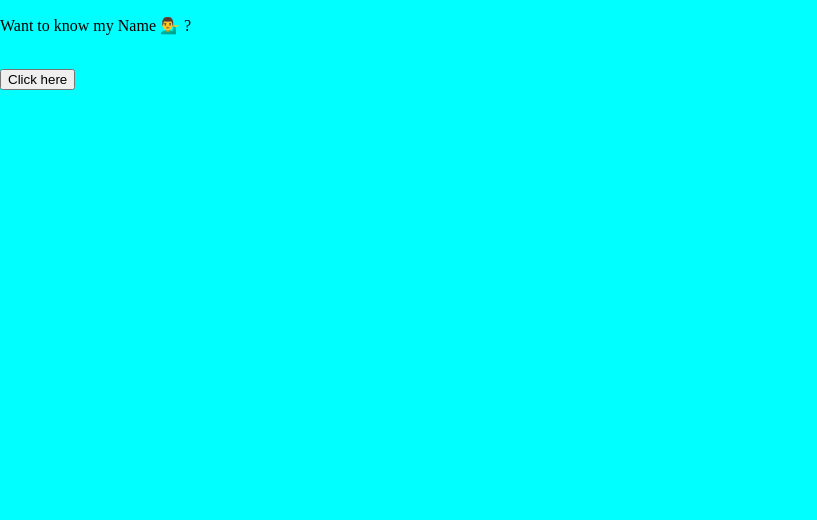
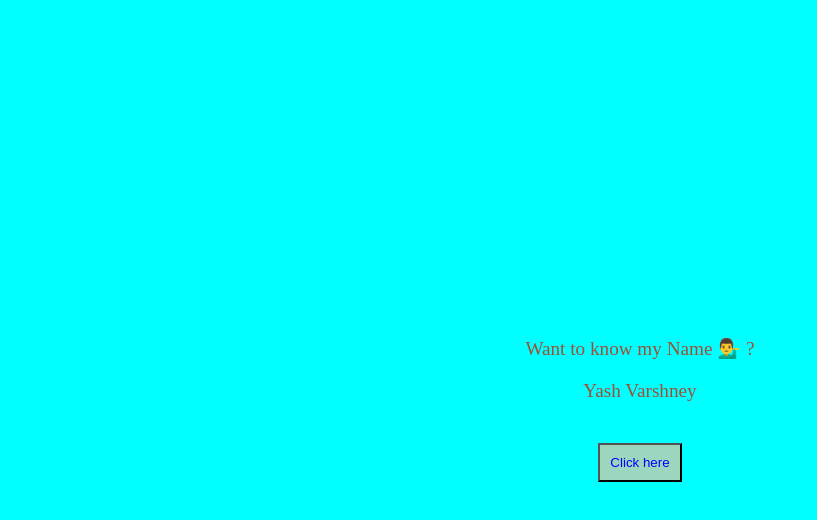
Before and after one commit to Yash-Var/javascript, a plain HTML site: page Projects/settimeout.html in a window 1280 px wide. Both pictures are taken after a click on the button "Click here". Shown: the whole page, without its empty margins (0-817 px from the left). Drawn offline with Linux system fonts and the light colour scheme.

Commit message:
set time out

```diff
--- a/Projects/settimeout.html
+++ b/Projects/settimeout.html
@@ -11,7 +11,22 @@
             margin: auto;
         }
         .main-div{
-            margin: auto;
+            width: 100vw;
+            height: 100vh;
+            display: grid;
+            place-items: center;
+            text-align: center;
+            color: rgb(158, 80, 52);
+            font-size: larger;
+
+        }
+        #btn{
+            /* box-sizing: border-box; */
+            /* margin: auto; */
+            padding: 10px;
+            color: blue;
+            background-color: rgb(157, 214, 190);
+            cursor: pointer;
         }
     </style>
 </head>
@@ -19,10 +34,22 @@
     <div class="main-div">
         <div>
             <p>Want to know my Name 💁‍♂️ ? </p>
-            <p class="showMyName"></p>
+            <p id="showMyName" ></p>
             <br>
             <button id="btn">Click here</button>
         </div>
     </div>
+    <script>
+       const btn=document.querySelector('#btn');
+       const showMyName=document.querySelector('#showMyName');
+       const NameShow=()=>{
+        showMyName.innerHTML="Loading...... 🔶";
+        setTimeout(()=>{
+            showMyName.innerHTML="Yash Varshney";
+        },1000);
+       }
+    btn.addEventListener('click',NameShow);
+    </script>
 </body>
+
 </html>
```
Also changed, not shown: Projects/inputEvents.html (+2 -2 lines).
